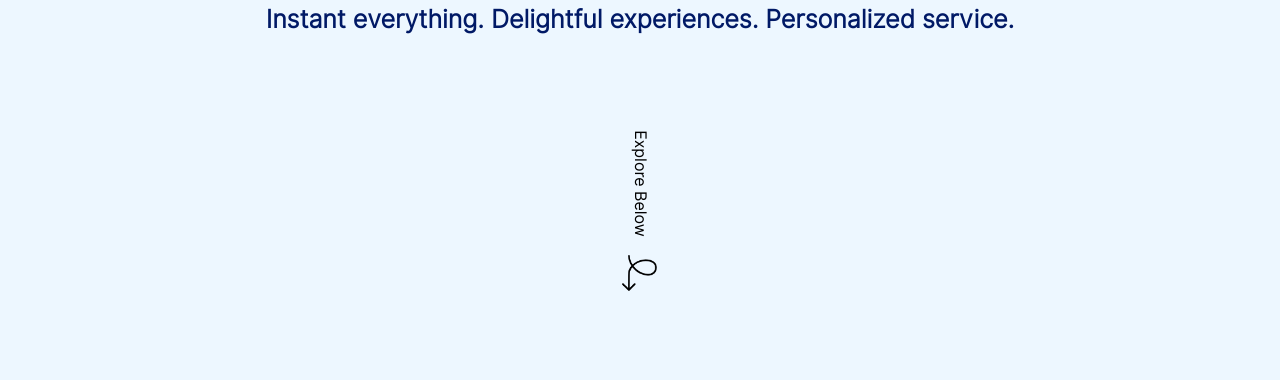
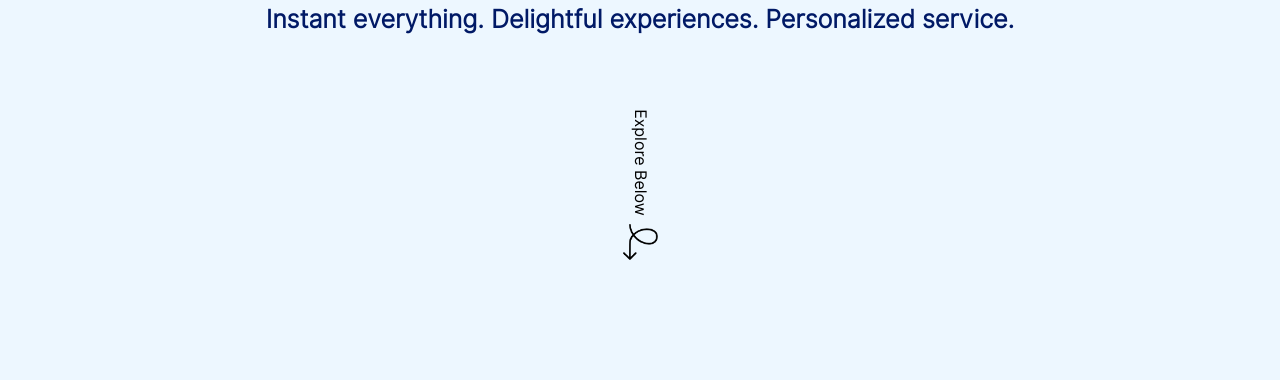
Before and after one commit to VestHQ/VestHQ, a Jekyll site: the page built from index.html, in a window 1280 px wide. Shown: the part 595-975 px from the top of the page. Built offline with Jekyll 4.4.1, drawn with Linux system fonts in a browser that asks for light colours; nearby versions of some CDN libraries; some web fonts are replaced; comment, search, counter and statistics services are not loaded.

Commit message:
adjusted explore margin

```diff
--- a/_includes/index.html
+++ b/_includes/index.html
@@ -1,4 +1,4 @@
-<main class="header index">
+<main class="header">
 
     <h1 class="header__primary">The future of retirement has arrived!</h1>
     <h2 class="header__secondary">Instant everything. Delightful experiences. Personalized service.
--- a/_sass/3-layout/header.scss
+++ b/_sass/3-layout/header.scss
@@ -3,11 +3,10 @@
   color: $dark-blue;
   text-align: center;
   background: $bg-top;
-  //position: relative;
-  //top: 50vh; left: 50vh;
-  //transform: translate(-50%, -50%);
-  margin: calc(50vh - 80px) auto calc(50vh - 80px) auto;
-  //min-width: 100vw;
+  margin: calc(50vh - 80px) auto 0 auto;
+  min-width: 100vw;
+
+  //@include absCenter;
 
   &__primary {
     font-size: 5.5rem;
--- a/_sass/3-layout/index.scss
+++ b/_sass/3-layout/index.scss
@@ -1,21 +1,20 @@
 .explore {
   display: flex;
   flex-direction: column;
-  justify-content: flex-end;
+  justify-content: center;
+  align-items: center;
   height: 100%;
-
+  margin: 3rem auto 0 auto;
 
   &__text {
     font-family: $inter-regular;
     color: #000;
     font-size: 1.6rem;
-    margin-bottom: 6rem;
     transform: rotate(90deg);
   }
   &__icon {
     width: 3.5rem;
     height: auto;
-    align-self: center;
-    //margin-top: 4rem;
+    margin-top: 5rem;
   }
 }
```
Also changed, not shown: 2 other files.
